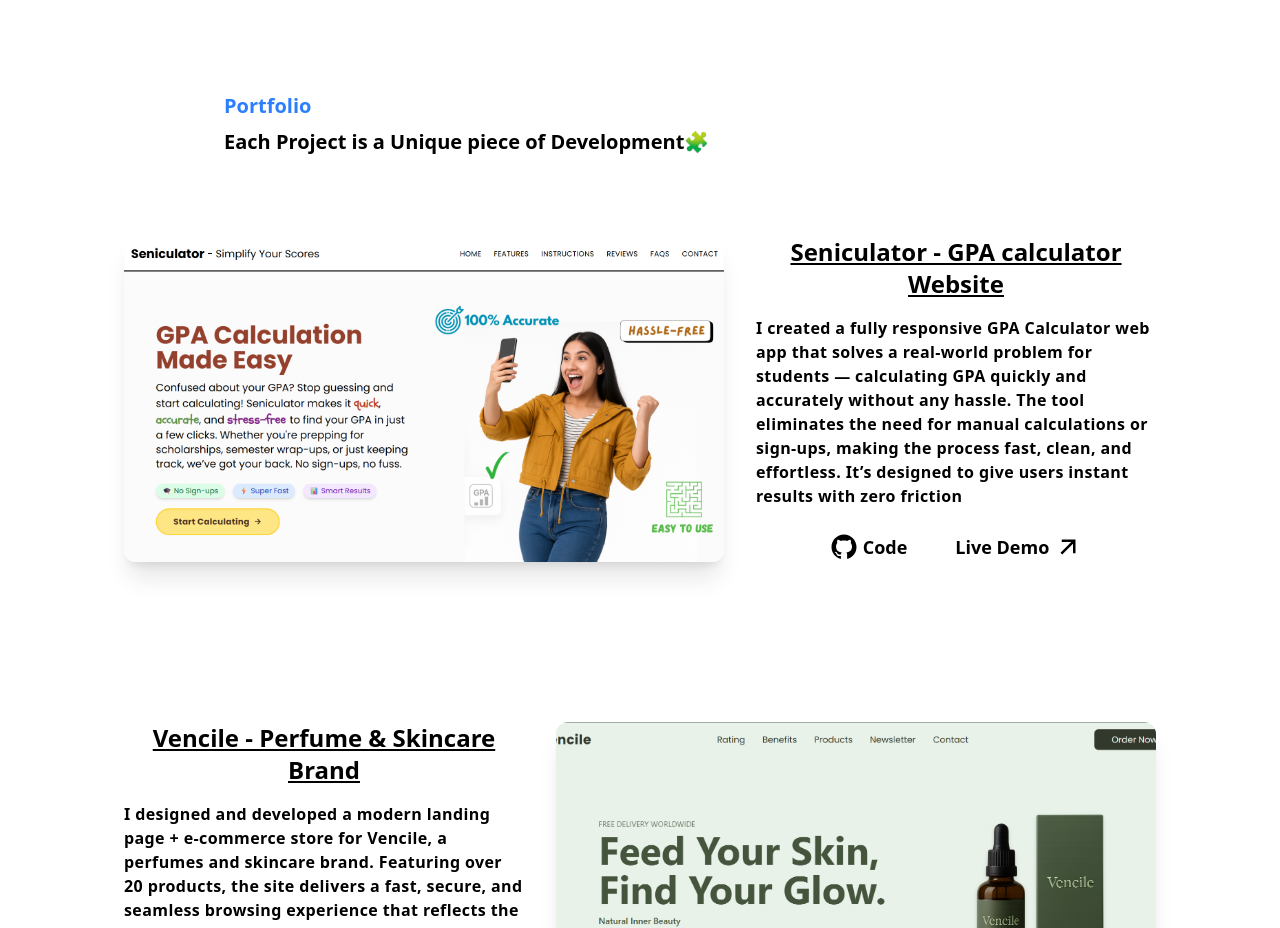
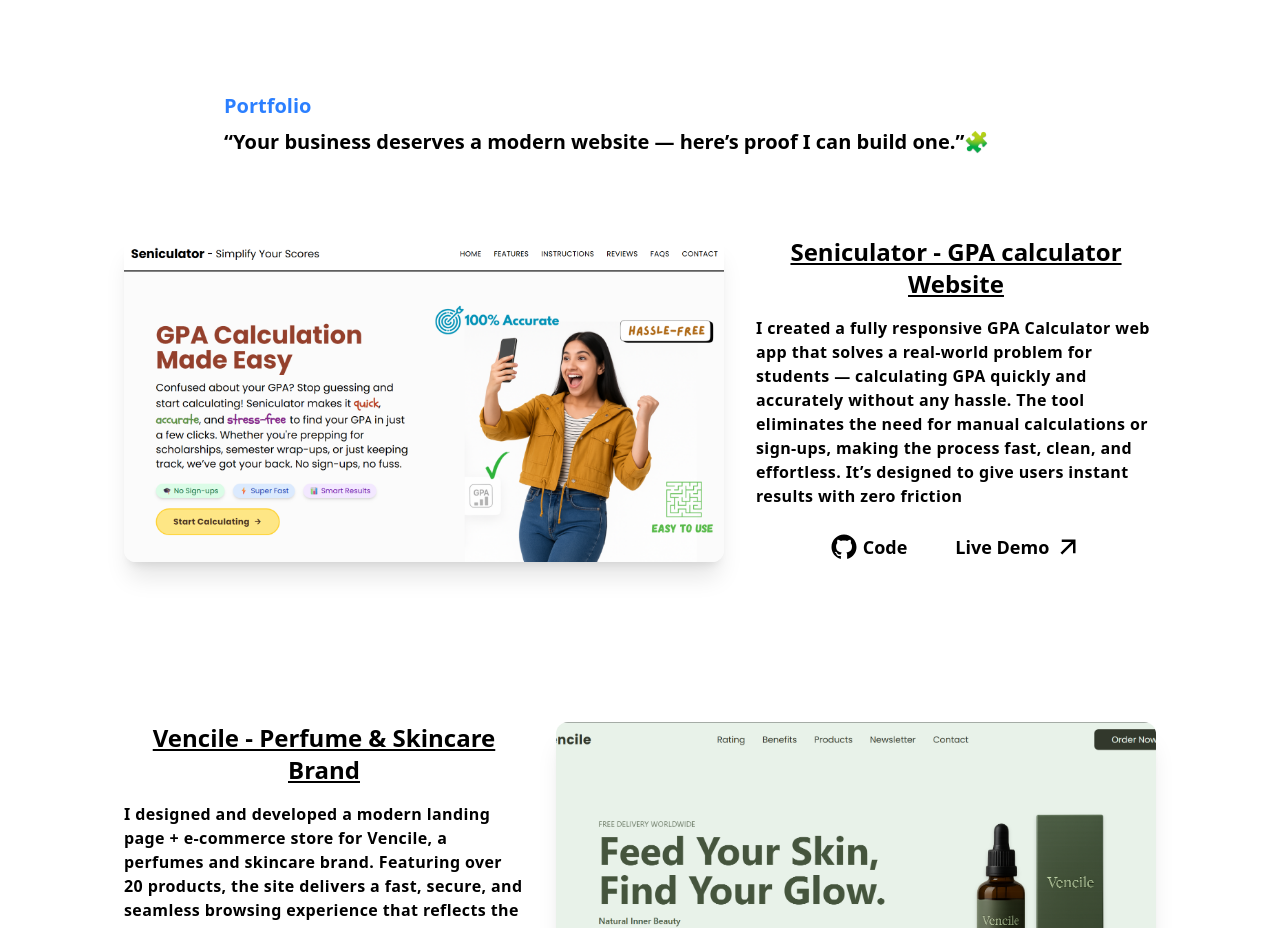
Before and after one commit to hussnain-uet-87/Portfolio, a React (Vite) app: page / in a window 1280 px wide. Shown: the part 1540-2468 px from the top of the page. Built offline with nearby package versions, Linux system fonts and the light colour scheme; a web font is replaced by a local one.

Commit message:
improved some content

```diff
--- a/src/Components/Projects.jsx
+++ b/src/Components/Projects.jsx
@@ -8,7 +8,7 @@
       <div className=" w-[65%] mb-20">
         <h2 className="text-left text-xl text-blue-500 font-bold">Portfolio</h2>
         <p className="mt-2 text-xl font-bold">
-          Each Project is a Unique piece of Development🧩
+         “Your business deserves a modern website — here’s proof I can build one.”🧩
         </p>
       </div>
       <div >
```
